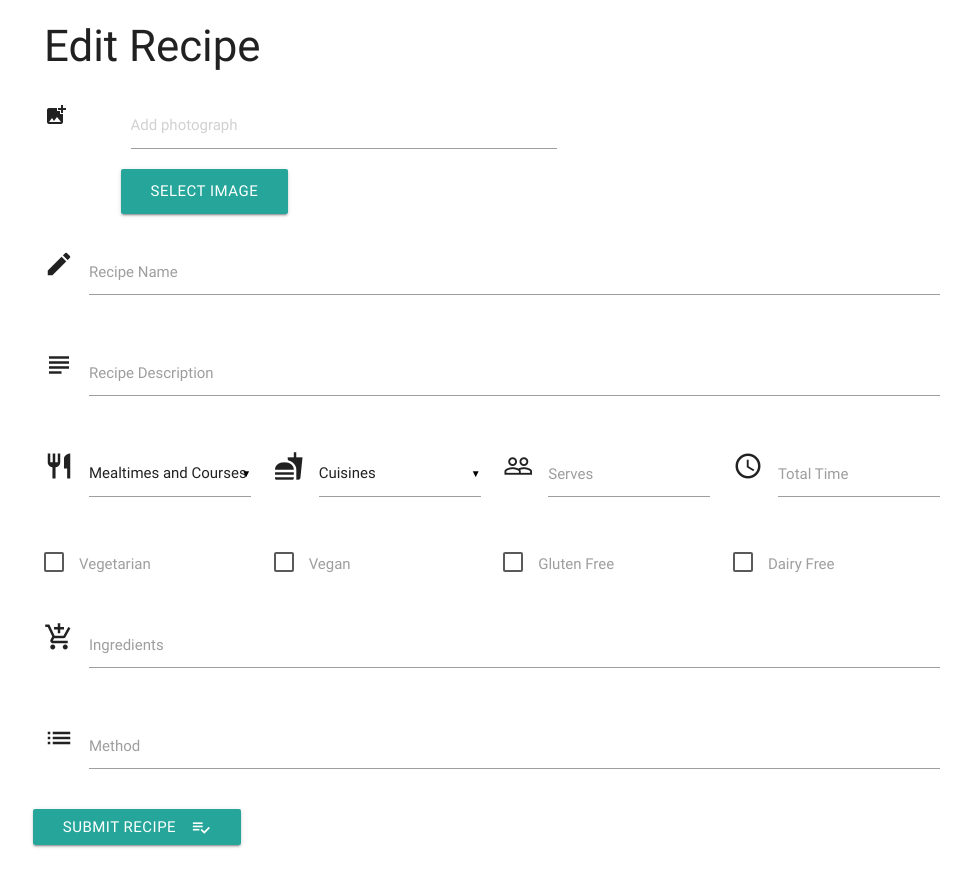
After one commit to Carly07/Deeelish, a Flask app: template templates/editrecipe.html in a window 1280 px wide. The commit adds this page. Shown: the whole page, without its empty margins (148-1119 px from the left). Run offline with Flask 2, Linux system fonts and the light colour scheme; the template is opened without the code that fills it, so the values that code supplies are empty; some libraries are stand-ins or nearby versions.

Commit message:
Added editrecipe.html and wired up edit button

```diff
--- a/app.py
+++ b/app.py
@@ -32,6 +32,14 @@ def insert_recipe():
     return redirect(url_for('get_recipes'))
 
 
+@app.route('/edit_recipe/<recipe_id>')
+def edit_recipe(recipe_id):
+    the_recipe = mongo.db.recipes.find_one({"_id": ObjectId(recipe_id)})
+    all_meals_courses = mongo.db.meals_courses.find()
+    all_cuisines = mongo.db.cuisines.find()
+    return render_template('editrecipe.html', recipe=the_recipe, meals_courses=all_meals_courses, cuisines=all_cuisines)
+
+
 if __name__ == '__main__':
     app.run(host=os.environ.get('IP'),
             port=int(os.environ.get('PORT')),
--- /dev/null
+++ b/templates/editrecipe.html
@@ -0,0 +1,114 @@
+{% extends 'base.html' %}
+{% block content %}
+
+<h3>Edit Recipe</h3>
+
+<div class="row">
+	<form action="{{ url_for('insert_recipe') }}" method="POST" class="col s12">
+
+        <div class="row">
+            <div class="input-field col s1">
+                <i class="material-icons">add_photo_alternate</i>
+            </div>
+			<div class="file-field input-field col s6">
+				<div class="file-path-wrapper">
+					<input class="file-path validate" type="text" placeholder="Add photograph">
+                </div>
+                <div class="btn">
+					<span>Select Image</span>
+					<input type="file">
+                </div>
+            </div>
+		</div>
+
+		<div class="row">
+			<div class="input-field col s12">
+				<i class="material-icons prefix">create</i>
+				<input id="recipe_name" name="recipe_name" type="text" class="validate">
+				<label for="icon_prefix">Recipe Name</label>
+			</div>
+		</div>
+
+		<div class="row">
+			<div class="input-field col s12">
+				<i class="material-icons prefix">subject</i>
+				<input id="recipe_description" name="recipe_description" type="text" class="materialize-textarea">
+				<label for="icon_telephone">Recipe Description</label>
+			</div>
+		</div>
+
+        <div class="row">
+            <div class="input-field col s3">
+            <i class="material-icons prefix">restaurant</i>
+                <select multiple id="meals_courses" name="meal_course_type">
+                    <option value="" disabled selected>Mealtimes and Courses</option>
+                    {% for meals in meals_courses %}
+                        <option value="{{meals.meal_course_type}}">{{meals.meal_course_type}}</option>
+                    {% endfor %}
+                </select>
+            </div>
+            <div class="input-field col s3">
+            <i class="material-icons prefix">fastfood</i>
+                <select id="cuisines" name="cuisine">
+                    <option value="" disabled selected>Cuisines</option>
+                    {% for cuis in cuisines %}
+                        <option value="{{cuis.cuisine}}">{{cuis.cuisine}}</option>
+                    {% endfor %}
+                </select>
+            </div>
+            <div class="input-field col s3">
+				<i class="material-icons prefix">people_outline</i>
+				<input id="serves" name="serves" type="number" class="materialize-textarea">
+				<label for="serves">Serves</label>
+			</div>
+            <div class="input-field col s3">
+				<i class="material-icons prefix">access_time</i>
+				<input id="time" name="time" type="text" class="materialize-textarea">
+				<label for="time">Total Time</label>
+			</div>
+		</div>
+
+		<div class="row">
+            <p class="col s3">
+                <input type="checkbox" id="is_vegetarian" class="filled-in"/>
+                <label for="is_vegetarian">Vegetarian</label>
+            </p>
+            <p class="col s3">
+                <input type="checkbox" id="is_vegan" class="filled-in"/>
+                <label for="is_vegan">Vegan</label>
+            </p>
+            <p class="col s3">
+                <input type="checkbox" id="is_glutenFree" class="filled-in"/>
+                <label for="is_glutenFree">Gluten Free</label>
+            </p>
+            <p class="col s3">
+                <input type="checkbox" id="is_dairyFree" class="filled-in"/>
+                <label for="is_dairyFree">Dairy Free</label>
+            </p>
+		</div>
+
+        <div class="row">
+			<div class="input-field col s12">
+				<i class="material-icons prefix">add_shopping_cart</i>
+				<input id="add_ingredients" name="add_ingredients" type="text" class="materialize-textarea">
+				<label for="add_ingredients">Ingredients</label>
+			</div>
+		</div>
+
+        <div class="row">
+			<div class="input-field col s12">
+				<i class="material-icons prefix">list</i>
+				<input id="method" name="method" type="text" class="materialize-textarea">
+				<label for="method">Method</label>
+			</div>
+		</div>
+
+        <div class="row">
+            <button class="btn waves-effect waves-light" type="submit" name="action">Submit Recipe
+                <i class="material-icons right">playlist_add_check</i>
+            </button>
+		</div>
+	</form>
+</div>
+
+{% endblock %}
--- a/templates/recipes.html
+++ b/templates/recipes.html
@@ -19,7 +19,7 @@
 					<span>{{recipe.recipe_description}}</span>
 				</div>
 				<div class="col s2">
-					<a class="waves-effect waves-light btn btn_small">View</a>
+					<a href="{{url_for('edit_recipe', recipe_id=recipe._id)}}" class="waves-effect waves-light btn btn_small">View</a>
 				</div>
 			</div>
 		</div>
```
